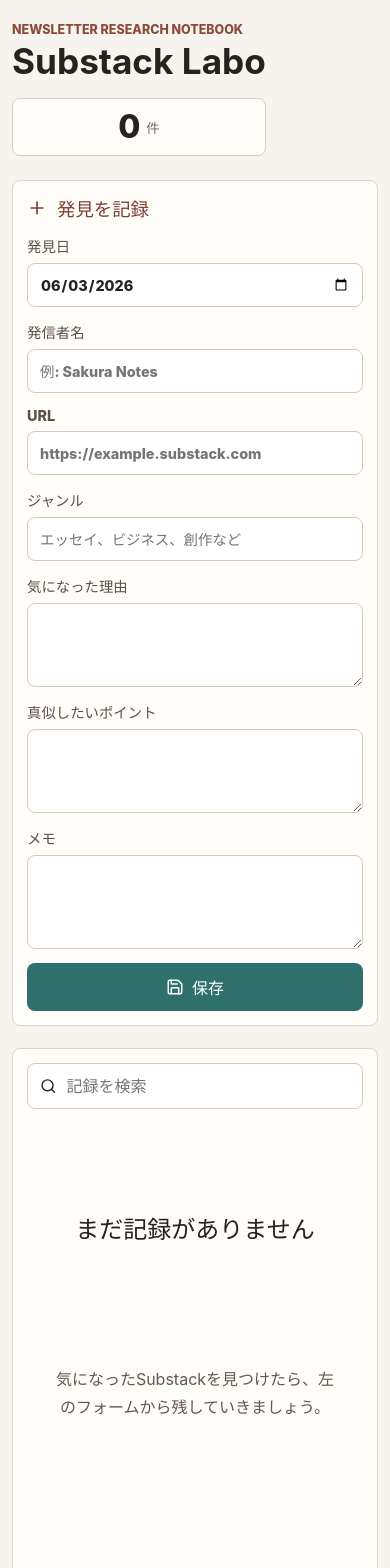
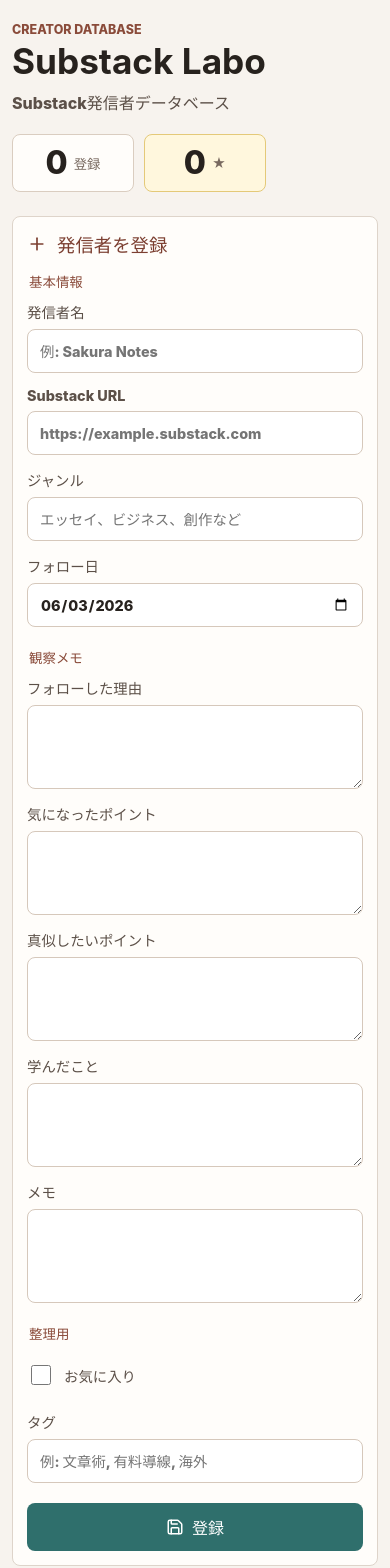
Before and after one commit to mcwgw408-oss/substack-labo, a React (Vite) app: page / in a window 390 px wide. Shown: the top 1568 px of the page. Built offline with nearby package versions, Linux system fonts and the light colour scheme.

Commit message:
Refocus app as creator database

```diff
--- a/src/main.tsx
+++ b/src/main.tsx
@@ -1,103 +1,161 @@
 import { StrictMode } from 'react';
 import type { FormEvent } from 'react';
-import { useEffect, useState } from 'react';
+import { useEffect, useMemo, useState } from 'react';
 import { createRoot } from 'react-dom/client';
-import { ExternalLink, Pencil, Plus, Save, Search, Trash2, X } from 'lucide-react';
+import { ExternalLink, Pencil, Plus, Save, Search, Star, Trash2, X } from 'lucide-react';
 import './styles.css';
 
-type Entry = {
+type Creator = {
   id: string;
-  discoveredAt: string;
   senderName: string;
-  url: string;
+  substackUrl: string;
   genre: string;
-  reason: string;
+  followedAt: string;
+  followReason: string;
+  interestingPoint: string;
   pointsToImitate: string;
+  learned: string;
   memo: string;
+  favorite: boolean;
+  tags: string;
 };
 
-type EntryForm = Omit<Entry, 'id'>;
+type CreatorForm = Omit<Creator, 'id'>;
+
+type LegacyEntry = {
+  id?: string;
+  discoveredAt?: string;
+  senderName?: string;
+  url?: string;
+  genre?: string;
+  reason?: string;
+  pointsToImitate?: string;
+  memo?: string;
+};
 
 const storageKey = 'substack-labo-entries';
 
-const emptyForm: EntryForm = {
-  discoveredAt: new Date().toISOString().slice(0, 10),
+const today = () => new Date().toISOString().slice(0, 10);
+
+const emptyForm: CreatorForm = {
   senderName: '',
-  url: '',
+  substackUrl: '',
   genre: '',
-  reason: '',
+  followedAt: today(),
+  followReason: '',
+  interestingPoint: '',
   pointsToImitate: '',
+  learned: '',
   memo: '',
+  favorite: false,
+  tags: '',
 };
 
-const loadEntries = (): Entry[] => {
+const normalizeCreator = (entry: Partial<Creator> & LegacyEntry): Creator => ({
+  id: entry.id || crypto.randomUUID(),
+  senderName: entry.senderName || '',
+  substackUrl: entry.substackUrl || entry.url || '',
+  genre: entry.genre || '',
+  followedAt: entry.followedAt || entry.discoveredAt || today(),
+  followReason: entry.followReason || entry.reason || '',
+  interestingPoint: entry.interestingPoint || '',
+  pointsToImitate: entry.pointsToImitate || '',
+  learned: entry.learned || '',
+  memo: entry.memo || '',
+  favorite: Boolean(entry.favorite),
+  tags: entry.tags || '',
+});
+
+const loadCreators = (): Creator[] => {
   try {
     const raw = localStorage.getItem(storageKey);
-    return raw ? (JSON.parse(raw) as Entry[]) : [];
+    if (!raw) return [];
+    const parsed = JSON.parse(raw) as Array<Partial<Creator> & LegacyEntry>;
+    return parsed.map(normalizeCreator);
   } catch {
     return [];
   }
 };
 
 function App() {
-  const [entries, setEntries] = useStoredEntries();
-  const [form, setForm] = useState<EntryForm>(emptyForm);
+  const [creators, setCreators] = useStoredCreators();
+  const [form, setForm] = useState<CreatorForm>(emptyForm);
   const [editingId, setEditingId] = useState<string | null>(null);
   const [query, setQuery] = useState('');
 
-  const filteredEntries = entries.filter((entry) => {
+  const filteredCreators = useMemo(() => {
+    const normalizedQuery = query.trim().toLowerCase();
+    if (!normalizedQuery) return creators;
+
+    return creators.filter((creator) => {
       const target = [
-      entry.discoveredAt,
-      entry.senderName,
-      entry.url,
-      entry.genre,
-      entry.reason,
-      entry.pointsToImitate,
-      entry.memo,
+        creator.senderName,
+        creator.substackUrl,
+        creator.genre,
+        creator.followedAt,
+        creator.followReason,
+        creator.interestingPoint,
+        creator.pointsToImitate,
+        creator.learned,
+        creator.memo,
+        creator.tags,
       ]
         .join(' ')
         .toLowerCase();
-    return target.includes(query.toLowerCase());
+      return target.includes(normalizedQuery);
     });
+  }, [creators, query]);
+
+  const favoriteCount = creators.filter((creator) => creator.favorite).length;
 
   const handleSubmit = (event: FormEvent<HTMLFormElement>) => {
     event.preventDefault();
-    if (!form.senderName.trim() && !form.url.trim()) return;
+    if (!form.senderName.trim() && !form.substackUrl.trim()) return;
 
-    const cleanedForm: EntryForm = {
-      discoveredAt: form.discoveredAt,
+    const cleanedForm: CreatorForm = {
       senderName: form.senderName.trim(),
-      url: form.url.trim(),
+      substackUrl: form.substackUrl.trim(),
       genre: form.genre.trim(),
-      reason: form.reason.trim(),
+      followedAt: form.followedAt,
+      followReason: form.followReason.trim(),
+      interestingPoint: form.interestingPoint.trim(),
       pointsToImitate: form.pointsToImitate.trim(),
+      learned: form.learned.trim(),
       memo: form.memo.trim(),
+      favorite: form.favorite,
+      tags: form.tags.trim(),
     };
 
     if (editingId) {
-      setEntries((current) => current.map((entry) => (entry.id === editingId ? { ...cleanedForm, id: editingId } : entry)));
+      setCreators((current) =>
+        current.map((creator) => (creator.id === editingId ? { ...cleanedForm, id: editingId } : creator)),
+      );
       setEditingId(null);
     } else {
-      setEntries((current) => [{ ...cleanedForm, id: crypto.randomUUID() }, ...current]);
+      setCreators((current) => [{ ...cleanedForm, id: crypto.randomUUID() }, ...current]);
     }
 
-    setForm({ ...emptyForm, discoveredAt: cleanedForm.discoveredAt });
+    setForm({ ...emptyForm, followedAt: cleanedForm.followedAt });
   };
 
-  const updateField = (field: keyof EntryForm, value: string) => {
+  const updateField = <Field extends keyof CreatorForm>(field: Field, value: CreatorForm[Field]) => {
     setForm((current) => ({ ...current, [field]: value }));
   };
 
-  const startEditing = (entry: Entry) => {
-    setEditingId(entry.id);
+  const startEditing = (creator: Creator) => {
+    setEditingId(creator.id);
     setForm({
-      discoveredAt: entry.discoveredAt,
-      senderName: entry.senderName,
-      url: entry.url,
-      genre: entry.genre,
-      reason: entry.reason,
-      pointsToImitate: entry.pointsToImitate,
-      memo: entry.memo,
+      senderName: creator.senderName,
+      substackUrl: creator.substackUrl,
+      genre: creator.genre,
+      followedAt: creator.followedAt,
+      followReason: creator.followReason,
+      interestingPoint: creator.interestingPoint,
+      pointsToImitate: creator.pointsToImitate,
+      learned: creator.learned,
+      memo: creator.memo,
+      favorite: creator.favorite,
+      tags: creator.tags,
     });
     window.scrollTo({ top: 0, behavior: 'smooth' });
   };
@@ -107,23 +165,36 @@
     setForm(emptyForm);
   };
 
-  const deleteEntry = (id: string) => {
-    setEntries((current) => current.filter((entry) => entry.id !== id));
+  const deleteCreator = (id: string) => {
+    setCreators((current) => current.filter((creator) => creator.id !== id));
     if (editingId === id) {
       cancelEditing();
     }
+  };
+
+  const toggleFavorite = (id: string) => {
+    setCreators((current) =>
+      current.map((creator) => (creator.id === id ? { ...creator, favorite: !creator.favorite } : creator)),
+    );
   };
 
   return (
     <main className="app-shell">
       <section className="top-bar">
         <div>
-          <p className="eyebrow">Newsletter research notebook</p>
+          <p className="eyebrow">Creator database</p>
           <h1>Substack Labo</h1>
+          <p className="subtitle">Substack発信者データベース</p>
         </div>
+        <div className="counter-grid" aria-label="登録状況">
           <div className="counter">
-          <span>{entries.length}</span>
-          <small>件</small>
+            <span>{creators.length}</span>
+            <small>登録</small>
+          </div>
+          <div className="counter favorite-counter">
+            <span>{favoriteCount}</span>
+            <small>★</small>
+          </div>
         </div>
       </section>
 
@@ -131,17 +202,11 @@
         <form className="entry-form" onSubmit={handleSubmit}>
           <div className="form-heading">
             {editingId ? <Pencil size={20} aria-hidden="true" /> : <Plus size={20} aria-hidden="true" />}
-            <h2>{editingId ? '記録を編集' : '発見を記録'}</h2>
+            <h2>{editingId ? '発信者を編集' : '発信者を登録'}</h2>
           </div>
 
-          <label>
-            発見日
-            <input
-              type="date"
-              value={form.discoveredAt}
-              onChange={(event) => updateField('discoveredAt', event.target.value)}
-            />
-          </label>
+          <fieldset>
+            <legend>基本情報</legend>
 
             <label>
               発信者名
@@ -154,11 +219,11 @@
             </label>
 
             <label>
-            URL
+              Substack URL
               <input
                 type="url"
-              value={form.url}
-              onChange={(event) => updateField('url', event.target.value)}
+                value={form.substackUrl}
+                onChange={(event) => updateField('substackUrl', event.target.value)}
                 placeholder="https://example.substack.com"
               />
             </label>
@@ -174,10 +239,32 @@
             </label>
 
             <label>
-            気になった理由
+              フォロー日
+              <input
+                type="date"
+                value={form.followedAt}
+                onChange={(event) => updateField('followedAt', event.target.value)}
+              />
+            </label>
+          </fieldset>
+
+          <fieldset>
+            <legend>観察メモ</legend>
+
+            <label>
+              フォローした理由
               <textarea
-              value={form.reason}
-              onChange={(event) => updateField('reason', event.target.value)}
+                value={form.followReason}
+                onChange={(event) => updateField('followReason', event.target.value)}
+                rows={3}
+              />
+            </label>
+
+            <label>
+              気になったポイント
+              <textarea
+                value={form.interestingPoint}
+                onChange={(event) => updateField('interestingPoint', event.target.value)}
                 rows={3}
               />
             </label>
@@ -192,14 +279,43 @@
             </label>
 
             <label>
+              学んだこと
+              <textarea value={form.learned} onChange={(event) => updateField('learned', event.target.value)} rows={3} />
+            </label>
+
+            <label>
               メモ
               <textarea value={form.memo} onChange={(event) => updateField('memo', event.target.value)} rows={4} />
             </label>
+          </fieldset>
+
+          <fieldset>
+            <legend>整理用</legend>
+
+            <label className="check-row">
+              <input
+                type="checkbox"
+                checked={form.favorite}
+                onChange={(event) => updateField('favorite', event.target.checked)}
+              />
+              お気に入り
+            </label>
+
+            <label>
+              タグ
+              <input
+                type="text"
+                value={form.tags}
+                onChange={(event) => updateField('tags', event.target.value)}
+                placeholder="例: 文章術, 有料導線, 海外"
+              />
+            </label>
+          </fieldset>
 
           <div className="form-actions">
             <button className="primary-button" type="submit">
               <Save size={18} aria-hidden="true" />
-              {editingId ? '更新' : '保存'}
+              {editingId ? '更新' : '登録'}
             </button>
             {editingId && (
               <button className="secondary-button" type="button" onClick={cancelEditing}>
@@ -217,47 +333,66 @@
               type="search"
               value={query}
               onChange={(event) => setQuery(event.target.value)}
-              placeholder="記録を検索"
+              placeholder="発信者名、ジャンル、タグ、メモを検索"
             />
           </div>
 
           <div className="entries-list">
-            {filteredEntries.length === 0 ? (
+            {filteredCreators.length === 0 ? (
               <div className="empty-state">
-                <h2>まだ記録がありません</h2>
-                <p>気になったSubstackを見つけたら、左のフォームから残していきましょう。</p>
+                <h2>まだ発信者が登録されていません</h2>
+                <p>フォローしているSubstack発信者を登録して、観察メモを育てていきましょう。</p>
               </div>
             ) : (
-              filteredEntries.map((entry) => (
-                <article className="entry-card" key={entry.id}>
+              filteredCreators.map((creator) => (
+                <article className="entry-card" key={creator.id}>
                   <div className="entry-card-header">
                     <div>
-                      <time>{entry.discoveredAt}</time>
-                      <h2>{entry.senderName || '名前未入力'}</h2>
+                      <time>フォロー日 {creator.followedAt}</time>
+                      <h2>{creator.senderName || '名前未入力'}</h2>
                     </div>
                     <div className="card-actions">
-                      <button className="icon-button edit-button" type="button" onClick={() => startEditing(entry)} aria-label="編集">
+                      <button
+                        className={`icon-button favorite-button ${creator.favorite ? 'is-favorite' : ''}`}
+                        type="button"
+                        onClick={() => toggleFavorite(creator.id)}
+                        aria-label={creator.favorite ? 'お気に入りを外す' : 'お気に入りにする'}
+                      >
+                        <Star size={18} aria-hidden="true" />
+                      </button>
+                      <button className="icon-button edit-button" type="button" onClick={() => startEditing(creator)} aria-label="編集">
                         <Pencil size={18} aria-hidden="true" />
                       </button>
-                      <button className="icon-button" type="button" onClick={() => deleteEntry(entry.id)} aria-label="削除">
+                      <button className="icon-button" type="button" onClick={() => deleteCreator(creator.id)} aria-label="削除">
                         <Trash2 size={18} aria-hidden="true" />
                       </button>
                     </div>
                   </div>
 
                   <div className="entry-meta">
-                    {entry.genre && <span>{entry.genre}</span>}
-                    {entry.url && (
-                      <a href={entry.url} target="_blank" rel="noreferrer">
+                    {creator.genre && <span>{creator.genre}</span>}
+                    {creator.substackUrl && (
+                      <a href={creator.substackUrl} target="_blank" rel="noreferrer">
                         <ExternalLink size={15} aria-hidden="true" />
-                        開く
+                        Substackを開く
                       </a>
                     )}
                   </div>
 
-                  <EntryDetail label="気になった理由" value={entry.reason} />
-                  <EntryDetail label="真似したいポイント" value={entry.pointsToImitate} />
-                  <EntryDetail label="メモ" value={entry.memo} />
+                  {creator.tags && (
+                    <div className="tag-list" aria-label="タグ">
+                      {creator.tags.split(',').map((tag) => {
+                        const trimmedTag = tag.trim();
+                        return trimmedTag ? <span key={trimmedTag}>{trimmedTag}</span> : null;
+                      })}
+                    </div>
+                  )}
+
+                  <EntryDetail label="フォローした理由" value={creator.followReason} />
+                  <EntryDetail label="気になったポイント" value={creator.interestingPoint} />
+                  <EntryDetail label="真似したいポイント" value={creator.pointsToImitate} />
+                  <EntryDetail label="学んだこと" value={creator.learned} />
+                  <EntryDetail label="メモ" value={creator.memo} />
                 </article>
               ))
             )}
@@ -279,14 +414,14 @@
   );
 }
 
-function useStoredEntries() {
-  const [entries, setEntries] = useState<Entry[]>(loadEntries);
+function useStoredCreators() {
+  const [creators, setCreators] = useState<Creator[]>(loadCreators);
 
   useEffect(() => {
-    localStorage.setItem(storageKey, JSON.stringify(entries));
-  }, [entries]);
+    localStorage.setItem(storageKey, JSON.stringify(creators));
+  }, [creators]);
 
-  return [entries, setEntries] as const;
+  return [creators, setCreators] as const;
 }
 
 export default App;
--- a/src/styles.css
+++ b/src/styles.css
@@ -63,6 +63,18 @@
   line-height: 0.95;
 }
 
+.subtitle {
+  margin: 12px 0 0;
+  color: #5c5048;
+  font-size: 1rem;
+  font-weight: 800;
+}
+
+.counter-grid {
+  display: flex;
+  gap: 10px;
+}
+
 .counter {
   display: grid;
   place-items: center;
@@ -82,6 +94,11 @@
 .counter small {
   color: #78695f;
   font-weight: 700;
+}
+
+.favorite-counter {
+  background: #fff7dd;
+  border-color: #e4c978;
 }
 
 .workspace {
@@ -118,6 +135,22 @@
   font-size: 1.15rem;
 }
 
+fieldset {
+  display: grid;
+  gap: 14px;
+  min-width: 0;
+  margin: 0;
+  padding: 0 0 6px;
+  border: 0;
+}
+
+legend {
+  margin-bottom: 10px;
+  color: #8a4b3a;
+  font-size: 0.84rem;
+  font-weight: 900;
+}
+
 label {
   display: grid;
   gap: 7px;
@@ -145,6 +178,19 @@
   resize: vertical;
   min-height: 84px;
   padding: 12px;
+}
+
+.check-row {
+  display: flex;
+  align-items: center;
+  gap: 10px;
+  min-height: 44px;
+}
+
+.check-row input {
+  width: 20px;
+  min-height: 20px;
+  accent-color: #d69e2e;
 }
 
 input:focus,
@@ -289,6 +335,17 @@
   color: #285f5c;
 }
 
+.favorite-button {
+  background: #fffaf0;
+  color: #9b6a18;
+}
+
+.favorite-button.is-favorite {
+  background: #f7c948;
+  border-color: #d9a515;
+  color: #3d2d08;
+}
+
 .entry-meta {
   justify-content: flex-start;
   flex-wrap: wrap;
@@ -307,6 +364,23 @@
   font-size: 0.88rem;
   font-weight: 800;
   text-decoration: none;
+}
+
+.tag-list {
+  display: flex;
+  flex-wrap: wrap;
+  gap: 8px;
+}
+
+.tag-list span {
+  min-height: 28px;
+  padding: 4px 9px;
+  border: 1px solid #ddd0c2;
+  border-radius: 8px;
+  background: #fff8f5;
+  color: #7c3f31;
+  font-size: 0.82rem;
+  font-weight: 800;
 }
 
 .entry-detail {
@@ -364,8 +438,23 @@
     gap: 6px;
   }
 
+  .counter-grid {
+    width: 100%;
+    display: grid;
+    grid-template-columns: 1fr 1fr;
+  }
+
   .entry-form,
   .entries-panel {
     padding: 14px;
   }
+
+  .card-actions {
+    gap: 6px;
+  }
+
+  .icon-button {
+    width: 36px;
+    height: 36px;
+  }
 }
```
Also changed, not shown: 1 other file (tests, documents, lock files or other folders). Lines whose indentation alone changed are shown as unchanged.
